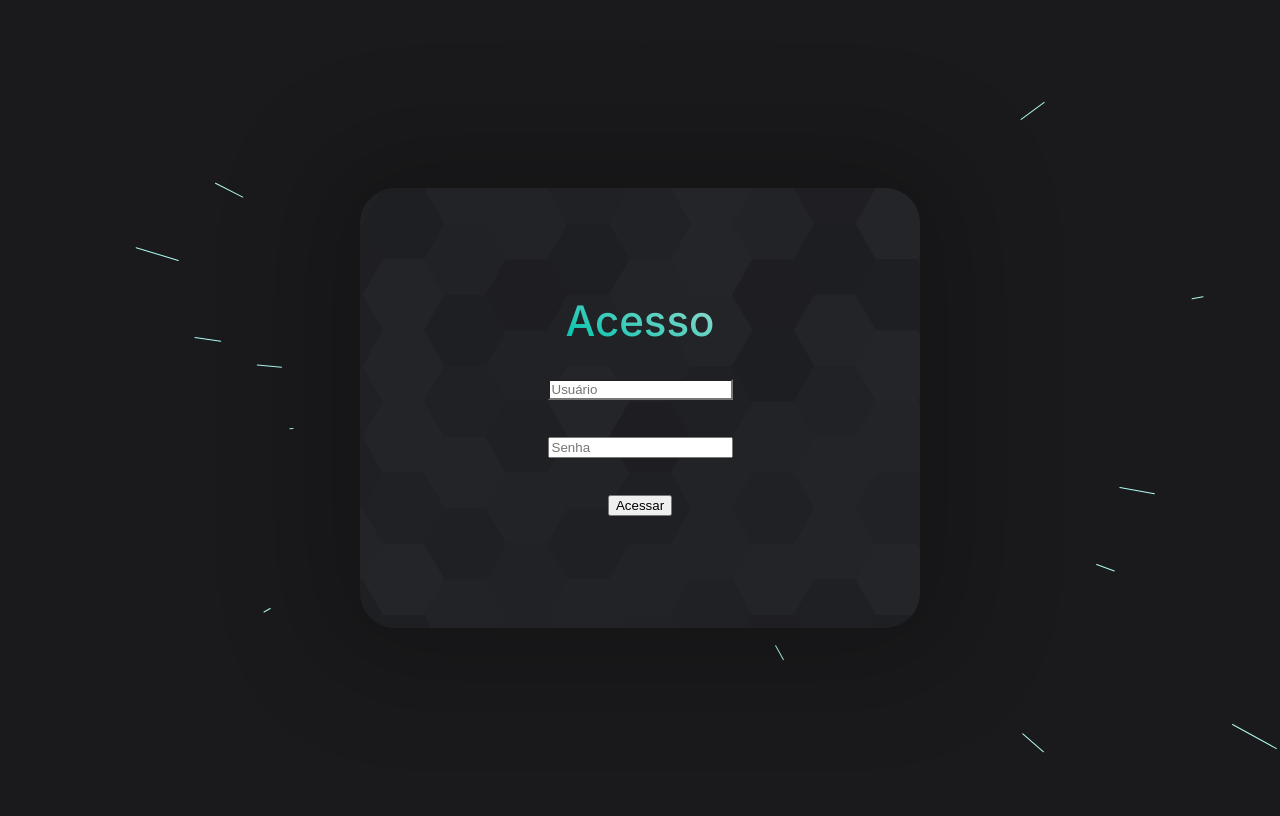
After one commit to abdalazard/PortfolioCreator, a PHP site: page /admin.php in a window 1280 px wide. The commit adds this page. Run offline with PHP 8.4, Linux system fonts and the light colour scheme.

Commit message:
First commit

```diff
--- /dev/null
+++ b/admin.php
@@ -0,0 +1,61 @@
+<!DOCTYPE HTML>
+<html lang="pt-br">
+
+<head>
+    <title>Portfolio</title>
+    <meta charset="utf-8" />
+    <meta name="viewport" content="width=device-width,initial-scale=1" />
+    <meta name="color-scheme" content="light only" />
+    <meta name="description" content="Meu portfolio." />
+    <meta property="og:site_name" content="Portfolio" />
+    <meta property="og:title" content="Portfolio" />
+    <meta property="og:type" content="website" />
+    <meta property="og:description" content="Meu portfolio." />
+    <meta property="og:image:type" content="image/jpeg" />
+    <meta property="og:image:width" content="1280" />
+    <meta property="og:image:height" content="800" />
+    <meta property="og:url" content="https://abdalazard.online" />
+    <meta property="twitter:card" content="summary_large_image" />
+    <link rel="canonical" href="https://abdalazard.online" />
+    <link
+        href="https://fonts.googleapis.com/css2?display=swap&family=Inter:ital,wght@0,400;0,500;0,600;1,400;1,500;1,600"
+        rel="stylesheet" type="text/css" />
+    <link rel="stylesheet" href="./styles.css" />
+    <script type="text/javascript" src="./index.js">
+    </script>
+</head>
+<?php include_once 'icon/network.php'; ?>
+
+<body class="is-loading">
+    <div id="wrapper">
+        <div id="main">
+            <div class="inner">
+                <div id="container01" class="style1 container default">
+                    <div class="wrapper">
+                        <div class="inner" data-onvisible-trigger="1">
+
+                            <h2 id="text05" class="style1">Acesso</h2>
+                            <form action="src/auth/Authentication.php" METHOD="POST">
+                                <div>
+                                    <input type="text" placeholder="Usuário" required>
+                                </div>
+                                <hr />
+                                <div>
+                                    <input type="password" placeholder="Senha" required>
+                                </div>
+                                <hr />
+                                <div> <input type="submit" value="Acessar" class="button">
+                                </div>
+
+                            </form>
+
+                        </div>
+                    </div>
+                </div>
+            </div>
+        </div>
+    </div>
+    <script type="text/javascript" src="index.js"></script>
+</body>
+
+</html>
```
Also changed, not shown: index.php (+17 -0 lines), palestra-teste_php.jpeg (added).
